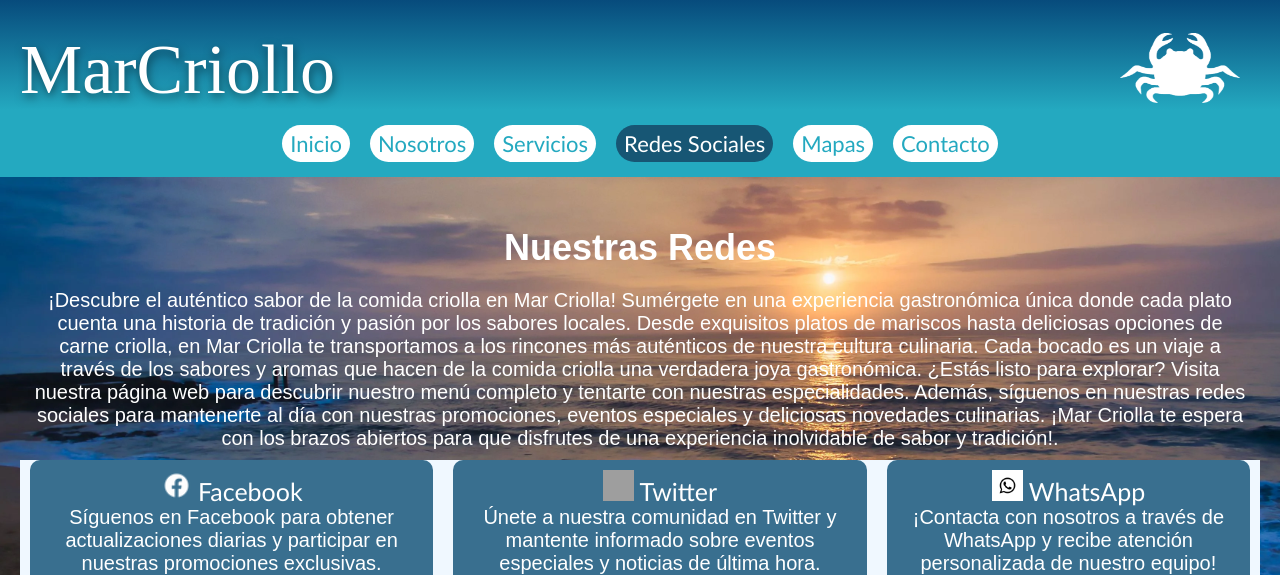
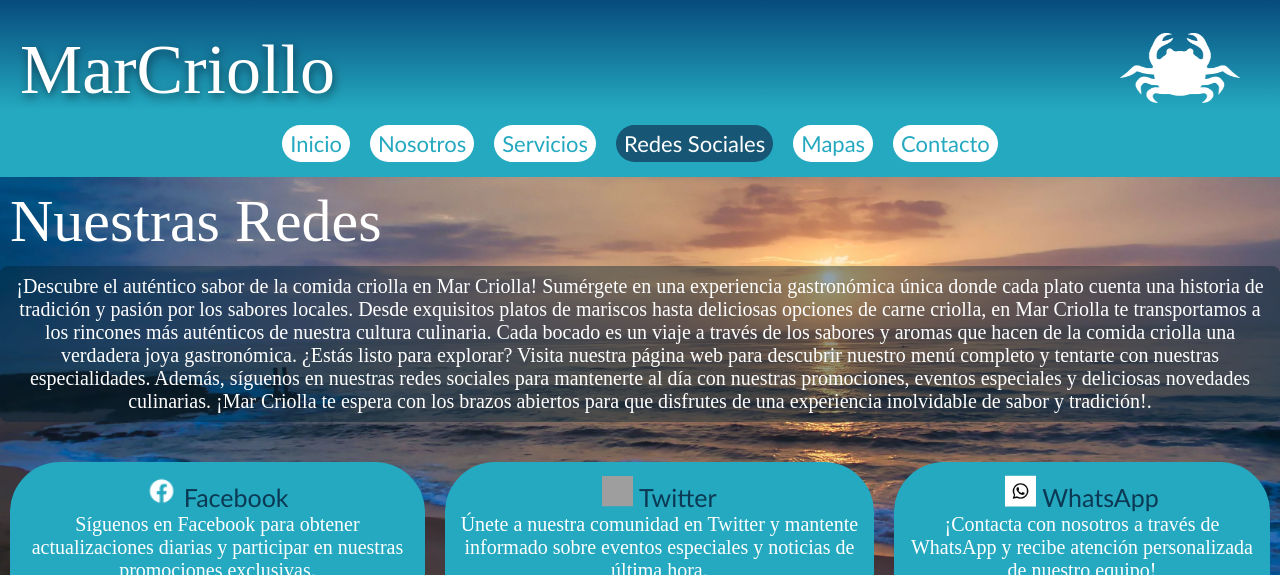
Before and after one commit to JulianCamachoCalle/MarCriollo, a PHP site: page /redessociales.html in a window 1280 px wide. Shown: the top 575 px of the page. Run offline with PHP 8.4, Linux system fonts and the light colour scheme; grey boxes are pictures that could not be loaded.

Commit message:
cambios en redes sociales,añadi el  js para redes sociales

```diff
--- a/Pag_MarCriollo/src/redessociales.html
+++ b/Pag_MarCriollo/src/redessociales.html
@@ -35,34 +35,39 @@
     <script src="JavaScript/headerfooter.js"></script>
     <main>
         <div class="red1">
-            <h1>Nuestras Redes</h1>
-            <p>¡Descubre el auténtico sabor de la comida criolla en Mar Criolla! Sumérgete en una experiencia gastronómica única donde cada plato cuenta una historia de tradición y pasión por los sabores locales.
+            <div class="section-title">Nuestras Redes</div>
+            <div class="section-description">
+                <p>¡Descubre el auténtico sabor de la comida criolla en Mar Criolla! Sumérgete en una experiencia gastronómica única donde cada plato cuenta una historia de tradición y pasión por los sabores locales.
 
                 Desde exquisitos platos de mariscos hasta deliciosas opciones de carne criolla, en Mar Criolla te transportamos a los rincones más auténticos de nuestra cultura culinaria. Cada bocado es un viaje a través de los sabores y aromas que hacen de la comida criolla una verdadera joya gastronómica.
 
                 ¿Estás listo para explorar? Visita nuestra página web para descubrir nuestro menú completo y tentarte con nuestras especialidades. Además, síguenos en nuestras redes sociales para mantenerte al día con nuestras promociones, eventos especiales y deliciosas novedades culinarias.
 
-                ¡Mar Criolla te espera con los brazos abiertos para que disfrutes de una experiencia inolvidable de sabor y tradición!.</p>
-        </div>
+                ¡Mar Criolla te espera con los brazos abiertos para que disfrutes de una experiencia inolvidable de sabor y tradición!.
+                </p>
+            </div>
+
 
         <ul class="social-media">
             <li>
-                <a href="https://www.facebook.com/"><img src="img/face.png" width="31" height="31" alt="Facebook"> Facebook</a>
+                <a href="https://www.facebook.com/" class="social-link"><img src="img/face.png" width="31" height="31" alt="Facebook"> Facebook</a>
                 <p>Síguenos en Facebook para obtener actualizaciones diarias y participar en nuestras promociones exclusivas.</p>
                 <iframe width="100%" height="315" src="https://www.youtube.com/embed/eVVfsLg--aA" frameborder="0" allowfullscreen></iframe>
             </li>
             <li>
-                <a href="https://twitter.com/"><img src="img/logotw.png" width="31" height="31" alt="Twitter"> Twitter</a>
+                <a href="https://twitter.com/" class="social-link"><img src="img/logotw.png" width="31" height="31" alt="Twitter"> Twitter</a>
                 <p>Únete a nuestra comunidad en Twitter y mantente informado sobre eventos especiales y noticias de última hora.</p>
                 <iframe width="100%" height="315" src="https://www.youtube.com/embed/n8YwWZy3bcM" frameborder="0" allowfullscreen></iframe>
             </li>
             <li>
-                <a href="https://web.whatsapp.com/"><img src="img/logowhat.jpg" width="31" height="31" alt="whatsapp"> WhatsApp</a>
+                <a href="https://web.whatsapp.com/" class="social-link whatsapp"><img src="img/logowhat.jpg" width="31" height="31" alt="whatsapp"> WhatsApp</a>
                 <p>¡Contacta con nosotros a través de WhatsApp y recibe atención personalizada de nuestro equipo!</p>
                 <iframe width="100%" height="315" src="https://www.youtube.com/embed/BME9Kzky724" frameborder="0" allowfullscreen></iframe>
             </li>
         </ul>
     </main>
+
+
 <footer>
     <section id="redes">
         <a href="https://www.instagram.com/">
--- a/Pag_MarCriollo/src/style/redessociales.css
+++ b/Pag_MarCriollo/src/style/redessociales.css
@@ -1,14 +1,24 @@
 /* CSS */
 @import url("headerfooter.css");
 
-/* Estilos generales */
-html, body {
-    height: 100%;
-    margin: 0;
-    padding: 0;
-    font-family: Arial, sans-serif;
+.section-title {
+    display: inline-block; /* Hacer que el cuadro solo envuelva el texto */
+    color: white; /* Color del texto */
+    padding: 10px; /* Espaciado interno */
+    font-size: 60px; /* Tamaño de fuente más grande */
+    margin: auto; /* Centrar el elemento */
 }
 
+.section-description {
+    background-color:  rgba(4, 35, 52, 0.427);
+    color: white;
+    border-radius: 8px;
+    padding: 9px;
+    margin-bottom: 20px;
+    font-size: 20px;
+    text-align: center;
+    transition: transform 0.3s ease-out, background-color 0.3s ease-out; /* Agregamos transiciones */
+}
 * {
     margin: 0;
     padding: 0;
@@ -24,71 +34,59 @@ body {
 }
 
 /* Contenido principal */
-main {
-    flex: 1; /* Ocupa todo el espacio disponible */
-    padding: 20px; /* Añadido padding */
-    color: white; /* Cambiado color del texto */
-}
-
-h1 {
-    font-size: 36px; /* Reducido el tamaño del título */
-    color:white;
-    margin-bottom: 20px; /* Añadido espacio inferior */
-    text-align: center;
-}
 
 .social-media {
     display: flex;
     font-size: 20px;
-    justify-content: space-between;
+    justify-content: space-around;
     list-style-type: none;
     padding: 0;
-    background-color: aliceblue;
-}
-.red1 {
-    border-radius: 10px;
-    color: rgb(255, 255, 255);
-    font-size: 20px;
-    text-align: center;
-    padding: 10px;
-    margin-top: 20px; /* Añadido margen superior */
+    margin-top: 40px;
+
 }
 
-.whatsapp {
-    background-color:rgba(12, 78, 116, 0.8);
-    border-radius: 10px;
-    color: rgb(255, 255, 255);
-    font-size: 20px;
+red1 {
+    background-color:rgb(36, 169, 192); /* Color de fondo con transparencia */
+    border-radius: 15px;
+    padding: 20px;
+    margin-top: 20px;
     text-align: center;
-    padding: 10px;
-    margin-top: 20px; /* Añadido margen superior */
-}
-#whatsapp-container:hover {
-    background-color: green;
-    color: white;
 }
 .social-media li {
     flex-grow: 1;
     text-align: center;
     color: rgb(255, 255, 255); /* Cambio de color del texto */
-    background-color: rgba(12, 78, 116, 0.8); /* Añadido fondo */
-    border-radius: 10px; /* Añadido borde redondeado */
-    padding: 10px; /* Añadido espacio interno */
+    background-color:rgb(36, 169, 192); /* Añadido fondo */
+    border-radius: 50px; /* Añadido borde redondeado */
+    padding: 15px; /* Añadido espacio interno */
     margin: 0 10px; /* Añadido margen */
+}
 
-}
 .social-media li a {
     text-decoration: none; /* Quita el subrayado */
     font-size: 25px;
-    color: rgb(255, 255, 255); /* Cambia el color */
+    color: #0b3954; /* Cambia el color */
     font-family: 'Gill Sans', 'Gill Sans MT', Calibri, 'Trebuchet MS', sans-serif; /* Cambia la fuente */
 }
+
 .social-media li:hover {
-    background-color: #174cb8; /* Cambio de color al pasar el ratón */
+    background-color: rgba(4, 35, 52, 0.427); /* Cambio de color al pasar el ratón */
+
 }
-.whatsapp a{
-    text-decoration: none; /* Quita el subrayado */
-    font-size: 25px;
-    color: rgb(255, 255, 255); /* Cambia el color */
-    font-family: 'Gill Sans', 'Gill Sans MT', Calibri, 'Trebuchet MS', sans-serif; /* Cambia la fuente */
+
+.social-link {
+    display: inline-block;
+    transition: transform 0.3s ease-out;
+    animation: moveLogo 3s infinite alternate;
 }
+@keyframes moveLogo {
+    0% {
+        transform: translateY(0);
+    }
+    100% {
+        transform: translateY(-5px); /* Movimiento hacia arriba */
+    }
+}
+.social-link:hover {
+    transform: scale(1.2);
+}
```
Also changed, not shown: Pag_MarCriollo/src/JavaScript/redes sociales.js (added).
